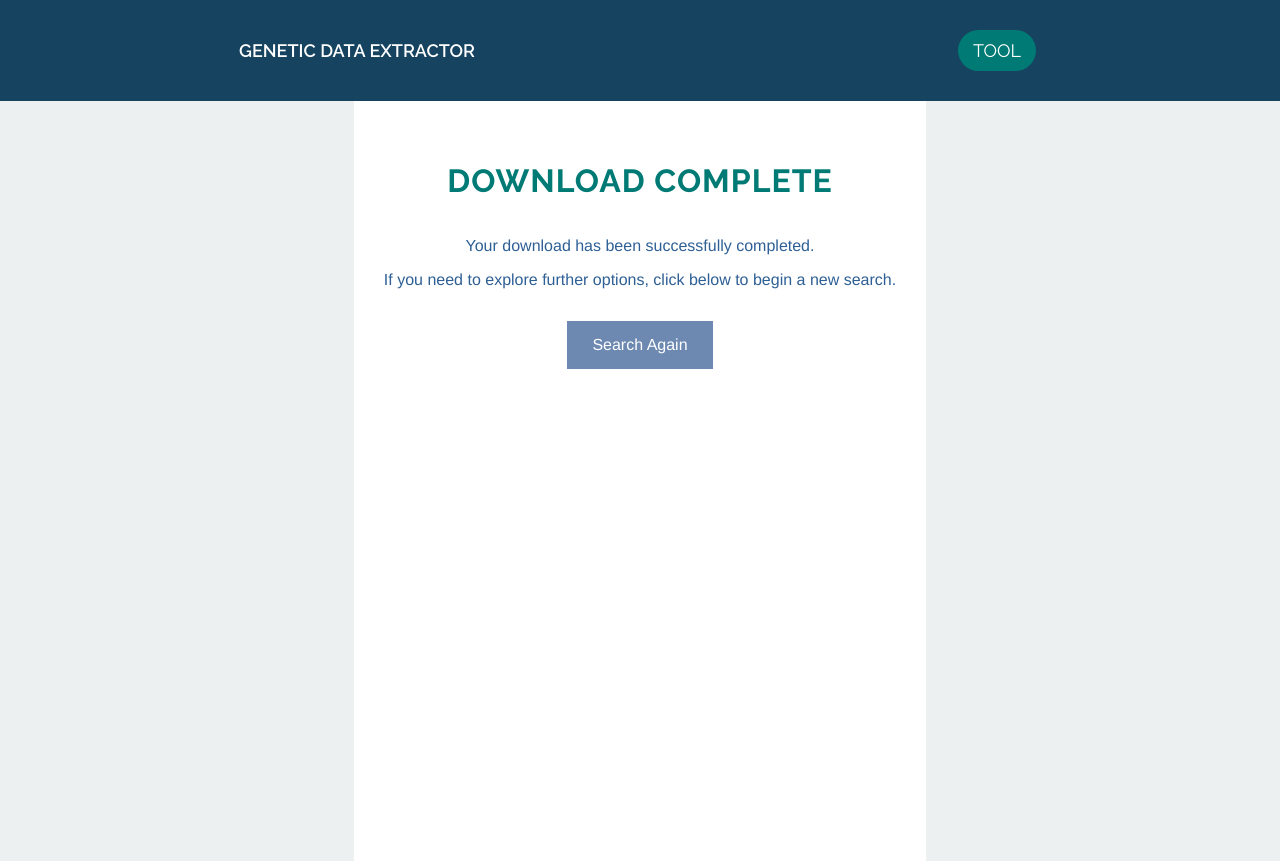
After one commit to JaredAndraszek42/CSCI-495-Website, a PHP site: page /success.html in a window 1280 px wide. The commit adds this page. Run offline with PHP 8.4, Linux system fonts and the light colour scheme.

Commit message:
Success Page

```diff
--- a/index.html
+++ b/index.html
@@ -10,7 +10,7 @@
 	<link rel="preconnect" href="https://fonts.gstatic.com" crossorigin>
 	<link href="https://fonts.googleapis.com/css2?family=Montserrat:ital,wght@0,100..900;1,100..900&family=Raleway:ital,wght@0,100..900;1,100..900&display=swap" rel="stylesheet">
 
-	<title>CSCI 495</title>
+	<title>Genetic Data Extractor</title>
 </head>
 <body>
 
@@ -24,9 +24,9 @@
 
 		<!-- Right-hand side: Links -->
 		<div class="right">
-			<a class="active" href="">Tool</a>
+			<a class="active" href="index.html">Tool</a>
 			<!-- <a href="">User Guide</a> -->
-			<a href="./phpScripts/testPage.html">Test</a>
+			<!-- <a href="./phpScripts/testPage.html">Test</a> -->
 		</div>
 
 	</div>
--- a/stylesheets/style.css
+++ b/stylesheets/style.css
@@ -30,7 +30,7 @@ body{
 
 	/* Spacing */
 	display:flex;
-	justify-content: space-between;
+	justify-content: space-around;
 	padding: 30px 0px 30px 0px;
 	align-items:center;
 
--- /dev/null
+++ b/success.html
@@ -0,0 +1,65 @@
+<!DOCTYPE html>
+<html lang="en">
+<head>
+	<meta charset="UTF-8">
+	<meta name="viewport" content="width=device-width, initial-scale=1.0">
+	<link rel="stylesheet" href="stylesheets/style.css">
+
+	<!-- Pretty font import -->
+	<link rel="preconnect" href="https://fonts.googleapis.com">
+	<link rel="preconnect" href="https://fonts.gstatic.com" crossorigin>
+	<link href="https://fonts.googleapis.com/css2?family=Montserrat:ital,wght@0,100..900;1,100..900&family=Raleway:ital,wght@0,100..900;1,100..900&display=swap" rel="stylesheet">
+
+	<title>Genetic Data Extractor</title>
+</head>
+<style>
+	a{
+		text-decoration: none;
+	}
+
+	.container {
+		min-height: 600px;
+	}
+</style>
+<body>
+
+	<!-- Top Navigation -->
+	<div class="topnav">
+
+		<!-- Left-hand side: Site Name -->
+		<div class="left">
+			Genetic Data Extractor
+		</div>
+
+		<!-- Right-hand side: Links -->
+		<div class="right">
+			<a class="active" href="index.html">Tool</a>
+			<!-- <a href="">User Guide</a> -->
+			<!-- <a href="./phpScripts/testPage.html">Test</a> -->
+		</div>
+
+	</div>
+
+	<!-- Main Page -->
+	<div class="container">
+
+		<h1>Download Complete</h1>
+		<p>Your download has been successfully completed.
+			<p style="margin:0px">
+				If you need to explore further options, click below to begin a new search.
+			</p>
+		</p>
+
+		<a href="index.html" class="button pageButton">Search Again</a>
+
+
+	</div>
+</body>
+<script>
+
+
+
+</script>
+<script src="scripts/htmlBuilder.js"></script>
+<script src="scripts/script.js"></script>
+</html>
```
